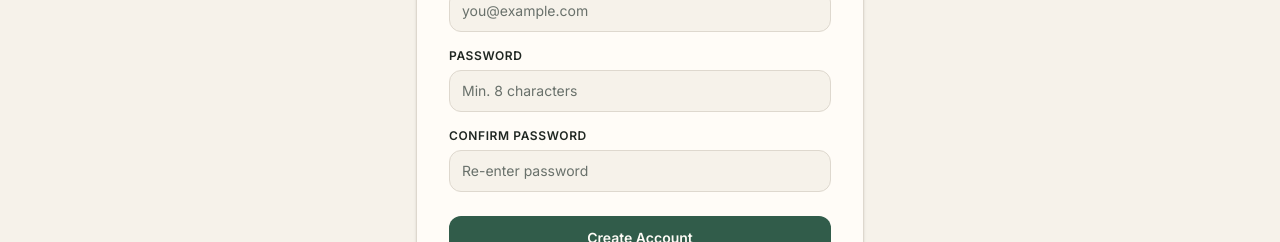
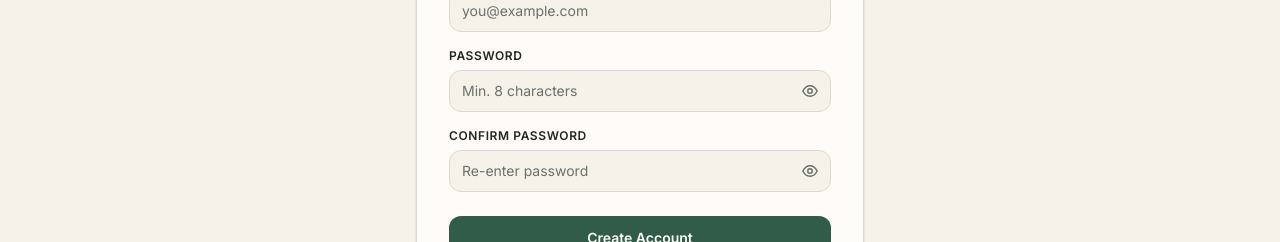
Before and after one commit to subhro72/DineFlow, a React (Vite) app in the folder frontend/: page /register in a window 1280 px wide. Shown: the part 362-604 px from the top of the page. Built offline with nearby package versions, Linux system fonts and the light colour scheme; no server answers.

Commit message:
feat: add password visibility toggle to login and registration pages

```diff
--- a/frontend/src/pages/Login.jsx
+++ b/frontend/src/pages/Login.jsx
@@ -1,3 +1,4 @@
+
 import React, { useState } from 'react';
 import { useNavigate } from 'react-router-dom';
 import Navbar from '../components/common/Navbar';
@@ -7,7 +8,7 @@ import { useAuth } from '../context/AuthContext';
 
 export default function Login() {
   const navigate = useNavigate();
-  const {login} = useAuth();
+  const { login } = useAuth();
 
   const [form, setForm] = useState({
     email: '',
@@ -16,6 +17,9 @@ export default function Login() {
 
   const [loading, setLoading] = useState(false);
   const [error, setError] = useState('');
+
+  // Password visibility
+  const [showPassword, setShowPassword] = useState(false);
 
   const handleSubmit = async (e) => {
     e.preventDefault();
@@ -40,14 +44,13 @@ export default function Login() {
 
       login(data.token, data.user);
 
+      // Login successful
+      if (data.user.role === 'Admin') {
+        navigate('/admin-dashboard');
+      } else {
+        navigate('/');
+      }
 
-
-      // Login successful
-     if(data.user.role === 'Admin'){
-      navigate('/admin-dashboard')
-     }else{
-      navigate('/')
-     }
     } catch (error) {
       setError(
         error.response?.data?.message ||
@@ -64,10 +67,12 @@ login(data.token, data.user);
 
       <div className="flex-1 flex items-center justify-center px-4 py-16">
         <div className="w-full max-w-md">
+
           <div className="bg-warm-white border border-border rounded-xl p-8 shadow-sm">
 
             {/* Header */}
             <div className="mb-8">
+
               <h1
                 className="text-2xl font-bold text-charcoal mb-1"
                 style={{ fontFamily: 'Sora, sans-serif' }}
@@ -78,6 +83,7 @@ login(data.token, data.user);
               <p className="text-sm text-sage">
                 Sign in to your DineFlow account
               </p>
+
             </div>
 
             {/* Error Message */}
@@ -88,10 +94,14 @@ login(data.token, data.user);
             )}
 
             {/* Login Form */}
-            <form onSubmit={handleSubmit} className="flex flex-col gap-4">
+            <form
+              onSubmit={handleSubmit}
+              className="flex flex-col gap-4"
+            >
 
               {/* Email */}
               <div>
+
                 <label className="block text-xs font-semibold text-charcoal mb-1.5 uppercase tracking-wider">
                   Email Address
                 </label>
@@ -108,16 +118,20 @@ login(data.token, data.user);
                   placeholder="you@example.com"
                   className="w-full px-3 py-2.5 text-sm border border-border rounded-xl bg-ivory text-charcoal placeholder-sage focus:outline-none focus:border-forest focus:ring-1 focus:ring-forest/20 transition-colors"
                 />
+
               </div>
 
               {/* Password */}
               <div>
+
                 <label className="block text-xs font-semibold text-charcoal mb-1.5 uppercase tracking-wider">
                   Password
                 </label>
 
+                <div className="relative">
+
                   <input
-                  type="password"
+                    type={showPassword ? 'text' : 'password'}
                     value={form.password}
                     onChange={(e) =>
                       setForm((f) => ({
@@ -126,14 +140,67 @@ login(data.token, data.user);
                       }))
                     }
                     placeholder="••••••••"
-                  className="w-full px-3 py-2.5 text-sm border border-border rounded-xl bg-ivory text-charcoal placeholder-sage focus:outline-none focus:border-forest focus:ring-1 focus:ring-forest/20 transition-colors"
+                    className="w-full px-3 py-2.5 pr-10 text-sm border border-border rounded-xl bg-ivory text-charcoal placeholder-sage focus:outline-none focus:border-forest focus:ring-1 focus:ring-forest/20 transition-colors"
                   />
+
+                  {/* Show / Hide Password */}
+                  <button
+                    type="button"
+                    onClick={() => setShowPassword((prev) => !prev)}
+                    className="absolute right-3 top-1/2 -translate-y-1/2 text-sage hover:text-charcoal transition-colors"
+                    aria-label={
+                      showPassword
+                        ? 'Hide password'
+                        : 'Show password'
+                    }
+                  >
+
+                    {showPassword ? (
+
+                      // Eye Off
+                      <svg
+                        width="18"
+                        height="18"
+                        viewBox="0 0 24 24"
+                        fill="none"
+                        stroke="currentColor"
+                        strokeWidth="2"
+                        strokeLinecap="round"
+                        strokeLinejoin="round"
+                      >
+                        <path d="M3 3l18 18" />
+                        <path d="M10.58 10.58a2 2 0 0 0 2.83 2.83" />
+                        <path d="M9.88 4.24A9.77 9.77 0 0 1 12 4c5 0 8.5 4 9.5 8a12.8 12.8 0 0 1-2.1 3.78" />
+                        <path d="M6.61 6.61C4.62 7.83 3.25 9.78 2.5 12c1 4 4.5 8 9.5 8a9.7 9.7 0 0 0 4.39-1.04" />
+                      </svg>
+
+                    ) : (
+
+                      // Eye
+                      <svg
+                        width="18"
+                        height="18"
+                        viewBox="0 0 24 24"
+                        fill="none"
+                        stroke="currentColor"
+                        strokeWidth="2"
+                        strokeLinecap="round"
+                        strokeLinejoin="round"
+                      >
+                        <path d="M2.5 12s3.5-7 9.5-7 9.5 7 9.5 7-3.5 7-9.5 7-9.5-7-9.5-7z" />
+                        <circle cx="12" cy="12" r="3" />
+                      </svg>
+
+                    )}
+
+                  </button>
+
                 </div>
 
-              {/* Remember Me / Forgot Password */}
+              </div>
+
+              {/* Forgot Password */}
               <div className="flex items-center justify-between mt-1">
-
-
 
                 <span className="text-xs text-forest hover:underline cursor-pointer font-medium">
                   Forgot password?
@@ -147,6 +214,7 @@ login(data.token, data.user);
                 disabled={loading}
                 className="mt-2 bg-forest hover:bg-forest-dark disabled:opacity-70 text-warm-white text-sm font-semibold py-3 rounded-xl transition-colors flex items-center justify-center gap-2"
               >
+
                 {loading ? (
                   <>
                     <span className="w-4 h-4 border-2 border-white/30 border-t-white rounded-full animate-spin" />
@@ -155,12 +223,14 @@ login(data.token, data.user);
                 ) : (
                   'Sign In'
                 )}
+
               </button>
 
             </form>
 
             {/* Register Link */}
             <div className="mt-6 pt-6 border-t border-border text-center text-xs text-sage">
+
               Don&apos;t have an account?{' '}
 
               <button
@@ -169,19 +239,23 @@ login(data.token, data.user);
               >
                 Create one
               </button>
+
             </div>
 
             {/* Admin Login */}
             <div className="mt-4 text-center">
+
               <button
                 onClick={() => navigate('/admin-login')}
                 className="text-xs text-sage hover:text-charcoal transition-colors"
               >
                 Admin access →
               </button>
+
             </div>
 
           </div>
+
         </div>
       </div>
 
--- a/frontend/src/pages/Register.jsx
+++ b/frontend/src/pages/Register.jsx
@@ -1,3 +1,4 @@
+
 import React, { useState } from 'react';
 import { useNavigate } from 'react-router-dom';
 import Navbar from '../components/common/Navbar';
@@ -17,6 +18,10 @@ export default function Register() {
   const [loading, setLoading] = useState(false);
   const [error, setError] = useState('');
   const [success, setSuccess] = useState(false);
+
+  // Password visibility states
+  const [showPassword, setShowPassword] = useState(false);
+  const [showConfirm, setShowConfirm] = useState(false);
 
   const handleSubmit = async (e) => {
     e.preventDefault();
@@ -208,8 +213,10 @@ export default function Register() {
                   Password
                 </label>
 
+                <div className="relative">
+
                   <input
-                  type="password"
+                    type={showPassword ? "text" : "password"}
                     value={form.password}
                     onChange={(e) =>
                       setForm((f) => ({
@@ -218,8 +225,51 @@ export default function Register() {
                       }))
                     }
                     placeholder="Min. 8 characters"
-                  className="w-full px-3 py-2.5 text-sm border border-border rounded-xl bg-ivory text-charcoal placeholder-sage focus:outline-none focus:border-forest focus:ring-1 focus:ring-forest/20 transition-colors"
+                    className="w-full px-3 py-2.5 pr-10 text-sm border border-border rounded-xl bg-ivory text-charcoal placeholder-sage focus:outline-none focus:border-forest focus:ring-1 focus:ring-forest/20 transition-colors"
                   />
+
+                  <button
+                    type="button"
+                    onClick={() => setShowPassword((prev) => !prev)}
+                    className="absolute right-3 top-1/2 -translate-y-1/2 text-sage hover:text-charcoal transition-colors"
+                    aria-label={showPassword ? "Hide password" : "Show password"}
+                  >
+                    {showPassword ? (
+                      // Eye Off
+                      <svg
+                        width="18"
+                        height="18"
+                        viewBox="0 0 24 24"
+                        fill="none"
+                        stroke="currentColor"
+                        strokeWidth="2"
+                        strokeLinecap="round"
+                        strokeLinejoin="round"
+                      >
+                        <path d="M3 3l18 18" />
+                        <path d="M10.58 10.58a2 2 0 0 0 2.83 2.83" />
+                        <path d="M9.88 4.24A9.77 9.77 0 0 1 12 4c5 0 8.5 4 9.5 8a12.8 12.8 0 0 1-2.1 3.78" />
+                        <path d="M6.61 6.61C4.62 7.83 3.25 9.78 2.5 12c1 4 4.5 8 9.5 8a9.7 9.7 0 0 0 4.39-1.04" />
+                      </svg>
+                    ) : (
+                      // Eye
+                      <svg
+                        width="18"
+                        height="18"
+                        viewBox="0 0 24 24"
+                        fill="none"
+                        stroke="currentColor"
+                        strokeWidth="2"
+                        strokeLinecap="round"
+                        strokeLinejoin="round"
+                      >
+                        <path d="M2.5 12s3.5-7 9.5-7 9.5 7 9.5 7-3.5 7-9.5 7-9.5-7-9.5-7z" />
+                        <circle cx="12" cy="12" r="3" />
+                      </svg>
+                    )}
+                  </button>
+
+                </div>
 
               </div>
 
@@ -230,8 +280,10 @@ export default function Register() {
                   Confirm Password
                 </label>
 
+                <div className="relative">
+
                   <input
-                  type="password"
+                    type={showConfirm ? "text" : "password"}
                     value={form.confirm}
                     onChange={(e) =>
                       setForm((f) => ({
@@ -240,8 +292,51 @@ export default function Register() {
                       }))
                     }
                     placeholder="Re-enter password"
-                  className="w-full px-3 py-2.5 text-sm border border-border rounded-xl bg-ivory text-charcoal placeholder-sage focus:outline-none focus:border-forest focus:ring-1 focus:ring-forest/20 transition-colors"
+                    className="w-full px-3 py-2.5 pr-10 text-sm border border-border rounded-xl bg-ivory text-charcoal placeholder-sage focus:outline-none focus:border-forest focus:ring-1 focus:ring-forest/20 transition-colors"
                   />
+
+                  <button
+                    type="button"
+                    onClick={() => setShowConfirm((prev) => !prev)}
+                    className="absolute right-3 top-1/2 -translate-y-1/2 text-sage hover:text-charcoal transition-colors"
+                    aria-label={showConfirm ? "Hide password" : "Show password"}
+                  >
+                    {showConfirm ? (
+                      // Eye Off
+                      <svg
+                        width="18"
+                        height="18"
+                        viewBox="0 0 24 24"
+                        fill="none"
+                        stroke="currentColor"
+                        strokeWidth="2"
+                        strokeLinecap="round"
+                        strokeLinejoin="round"
+                      >
+                        <path d="M3 3l18 18" />
+                        <path d="M10.58 10.58a2 2 0 0 0 2.83 2.83" />
+                        <path d="M9.88 4.24A9.77 9.77 0 0 1 12 4c5 0 8.5 4 9.5 8a12.8 12.8 0 0 1-2.1 3.78" />
+                        <path d="M6.61 6.61C4.62 7.83 3.25 9.78 2.5 12c1 4 4.5 8 9.5 8a9.7 9.7 0 0 0 4.39-1.04" />
+                      </svg>
+                    ) : (
+                      // Eye
+                      <svg
+                        width="18"
+                        height="18"
+                        viewBox="0 0 24 24"
+                        fill="none"
+                        stroke="currentColor"
+                        strokeWidth="2"
+                        strokeLinecap="round"
+                        strokeLinejoin="round"
+                      >
+                        <path d="M2.5 12s3.5-7 9.5-7 9.5 7 9.5 7-3.5 7-9.5 7-9.5-7-9.5-7z" />
+                        <circle cx="12" cy="12" r="3" />
+                      </svg>
+                    )}
+                  </button>
+
+                </div>
 
               </div>
 
```
Lines whose indentation alone changed are shown as unchanged.
